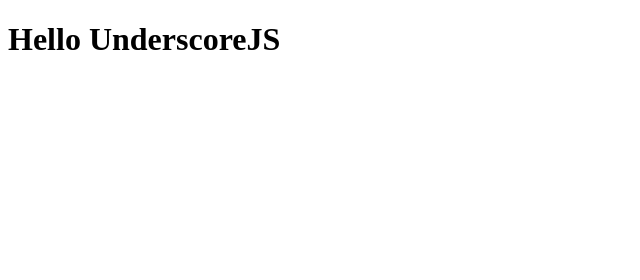
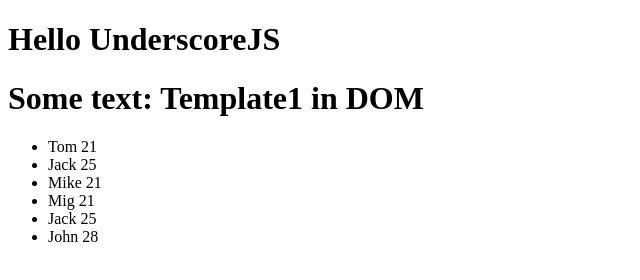
Before and after one commit to JPabloF/dev-documentation, a plain HTML site: page underscore/index.html in a window 1280 px wide. Shown: the whole page, without its empty margins (0-640 px from the left). Drawn offline with nearby package versions, Linux system fonts and the light colour scheme.

Commit message:
info underscore templates

```diff
--- a/underscore/index.html
+++ b/underscore/index.html
@@ -4,10 +4,38 @@
 	<title></title>
 </head>
 <body>
-<h1> Hello UnderscoreJS</h1>
+	<h1> Hello UnderscoreJS</h1>
+
+	<div id="tmpl0"></div>
+	<div id="tmpl1"></div>
 
 
-<script src="https://cdnjs.cloudflare.com/ajax/libs/underscore.js/1.8.3/underscore-min.js"></script>
-<script type="text/javascript" src="unders.js"></script>
+	<div class="containerPeople"></div>
+
+
+	<!-- TEMPLATE STYLE-->
+	<script type="text/template" id="tmpl0">
+
+
+	</script>
+
+
+	<script type="text/template" id="tmpl2">
+
+		<ul class="element">
+			<% _.each(list, function(element){ %>
+			<li>
+				<span><%= element.name %></span>
+				<span><%= element.age %></span>
+			</li>
+			<%  }) %>
+		</ul>
+
+	</script>
+
+	<script src="https://cdnjs.cloudflare.com/ajax/libs/jquery/3.1.1/jquery.min.js"></script>
+	<script src="https://cdnjs.cloudflare.com/ajax/libs/underscore.js/1.8.3/underscore-min.js"></script>
+	<script type="text/javascript" src="unders.js"></script>
+
 </body>
 </html>
--- a/underscore/unders.js
+++ b/underscore/unders.js
@@ -572,3 +572,60 @@ _.uniq:      Separa el valor unico conservando el primer unico encontrado
 	}));
 
 }());
+
+
+/*****************
+ TEMPLATES
+******************
+
+
+<%  %> - Para ejecutar codigo
+
+<%= %> - Para imprimir valores en el HTML
+
+<%- %> - to print some values HTML escaped
+
+*/
+
+
+var tpl = _.template("<h1>Some text: <%= foo %></h1>");
+
+
+
+console.log( tpl( {foo: "Template1 in console"} ) ); //Impresion a la consola
+
+
+$('#tmpl1').append( tpl( {foo: "Template1 in DOM"} ) ); //Impresion al DOM
+
+
+
+
+(function(){
+var dataPeople = [
+	{name: "Tom",  age: 21, active: true},
+	{name: "Jack", age: 25, active: true},
+	{name: "Mike", age: 21, active: true},
+	{name: "Mig",  age: 21, active: true},
+	{name: "Jack", age: 25, active: true},
+	{name: "Kate", age: 21, active: false},
+	{name: "John", age: 28, active: true}
+];
+
+
+
+filteredData = _.where(dataPeople, {active: true}), //<-- Devuelve todos los objetos que sean "active:true"
+
+tmplList = _.template( $('#tmpl2').html() ); //<-- Usando "html() extraigo la estructura del elemento #tmpl2 y la almaceno"
+
+
+//Apendeo la info con variables
+	$('.containerPeople').append( tmplList({ list: _.where(filteredData) }) );
+
+
+//Misma estructura decompilada:
+	//$('.containerPeople').append( tmplList({ list: _.where(dataPeople, {active: true}) }) );
+
+
+
+
+}());
```
